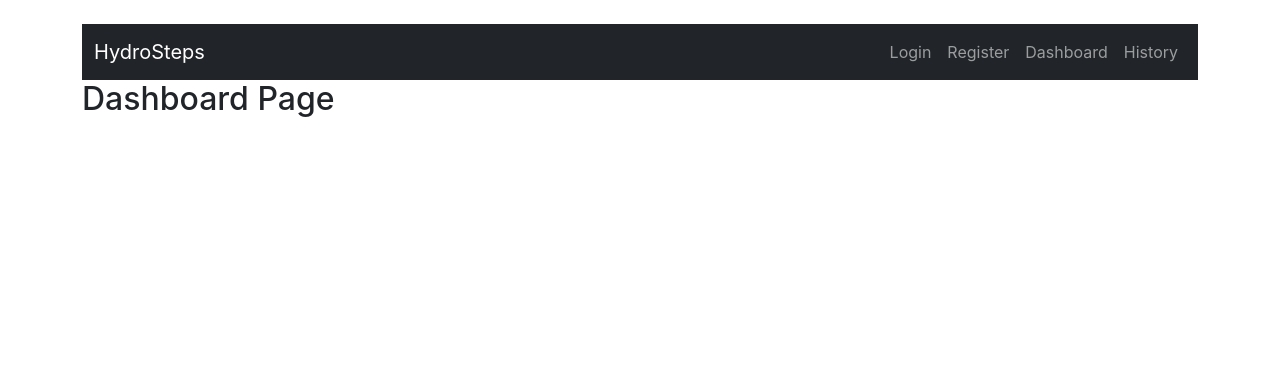
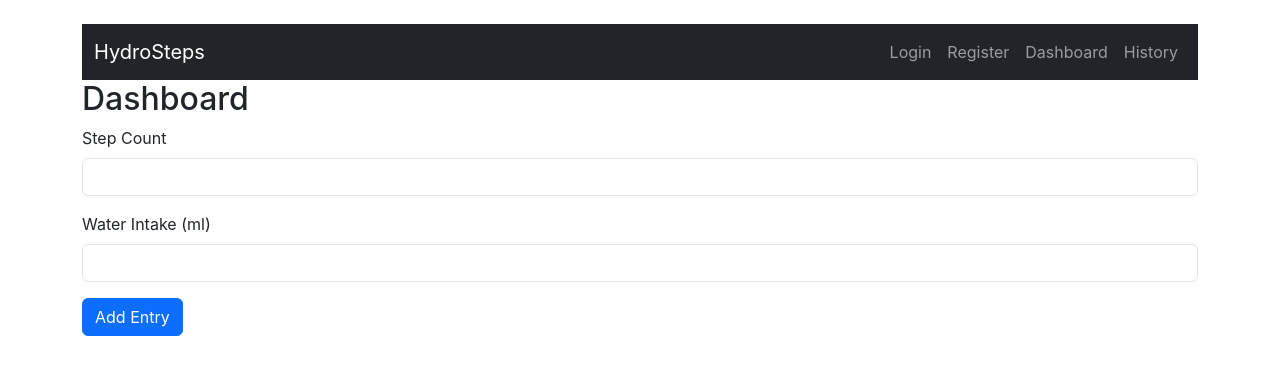
Before and after one commit to Lbrooks13/hydrosteps-frontend, a React (Create React App) app: page /dashboard in a window 1280 px wide. Shown: the top 374 px of the page. Built offline with nearby package versions, Linux system fonts and the light colour scheme.

Commit message:
Created Entryform component for manual step and water input

```diff
--- /dev/null
+++ b/src/components/EntryForm.js
@@ -0,0 +1,47 @@
+import { useState } from 'react';
+
+function EntryForm() {
+  const [steps, setSteps] = useState('');
+  const [water, setWater] = useState('');
+
+  const handleSubmit = (e) => {
+    e.preventDefault();
+    console.log('Steps:', steps);
+    console.log('Water (ml):', water);
+    // Later: send this data to backend API
+    setSteps('');
+    setWater('');
+  };
+
+  return (
+    <form onSubmit={handleSubmit}>
+      <div className="mb-3">
+        <label htmlFor="steps" className="form-label">Step Count</label>
+        <input
+          type="number"
+          className="form-control"
+          id="steps"
+          value={steps}
+          onChange={(e) => setSteps(e.target.value)}
+          required
+        />
+      </div>
+
+      <div className="mb-3">
+        <label htmlFor="water" className="form-label">Water Intake (ml)</label>
+        <input
+          type="number"
+          className="form-control"
+          id="water"
+          value={water}
+          onChange={(e) => setWater(e.target.value)}
+          required
+        />
+      </div>
+
+      <button type="submit" className="btn btn-primary">Add Entry</button>
+    </form>
+  );
+}
+
+export default EntryForm;
--- a/src/pages/DashboardPage.js
+++ b/src/pages/DashboardPage.js
@@ -1,4 +1,12 @@
+import EntryForm from '../components/EntryForm';
+
 function DashboardPage() {
-    return <h2>Dashboard Page</h2>;
-  }
-  export default DashboardPage;
+  return (
+    <div>
+      <h2>Dashboard</h2>
+      <EntryForm />
+    </div>
+  );
+}
+
+export default DashboardPage;
```
